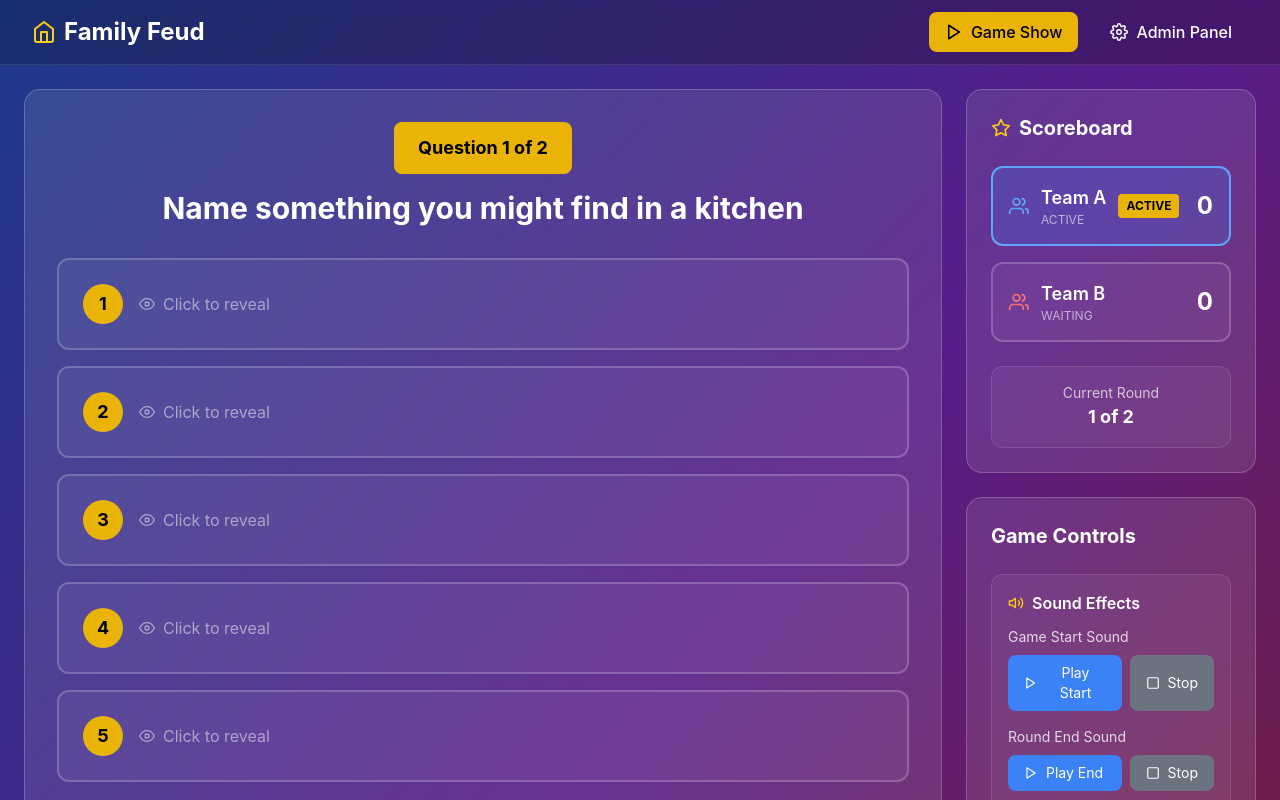
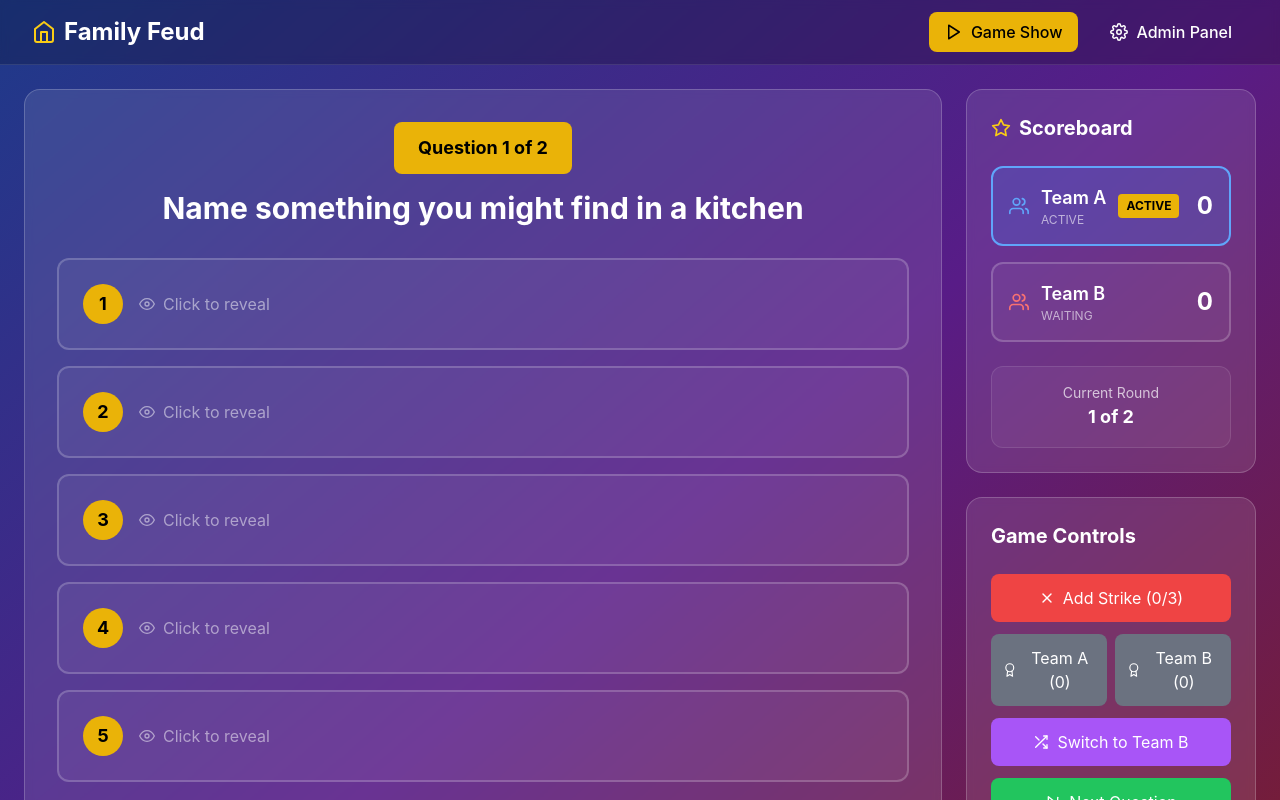
Before and after one commit to Drlmspace/Family-Feud-Game-Creator-6195, a React (Vite) app: page /#/game in a window 1280 px wide. Shown: the top 800 px of the page. Built offline with nearby package versions, Linux system fonts and the light colour scheme.

Commit message:
Added files via Greta

```diff
--- a/src/components/GameControls.jsx
+++ b/src/components/GameControls.jsx
@@ -4,10 +4,10 @@ import { useGame } from '../context/GameContext';
 import SafeIcon from '../common/SafeIcon';
 import * as FiIcons from 'react-icons/fi';
 
-const { FiX, FiSkipForward, FiRotateCcw, FiRefreshCw, FiShuffle, FiAward, FiZap, FiShield, FiVolume2, FiPlay, FiPause, FiSquare } = FiIcons;
+const { FiX, FiSkipForward, FiRotateCcw, FiRefreshCw, FiShuffle, FiAward, FiZap, FiShield } = FiIcons;
 
 function GameControls() {
-  const { state, dispatch, getSoundStatus } = useGame();
+  const { state, dispatch } = useGame();
 
   const handleAddStrike = () => {
     dispatch({ type: 'ADD_STRIKE' });
@@ -59,64 +59,6 @@ function GameControls() {
     }
   };
 
-  const handlePlaySound = (soundType) => {
-    dispatch({ type: 'PLAY_SOUND', payload: soundType });
-  };
-
-  const handlePauseSound = (soundType) => {
-    dispatch({ type: 'PAUSE_SOUND', payload: soundType });
-  };
-
-  const handleStopSound = (soundType) => {
-    dispatch({ type: 'STOP_SOUND', payload: soundType });
-  };
-
-  const handleResumeSound = (soundType) => {
-    dispatch({ type: 'RESUME_SOUND', payload: soundType });
-  };
-
-  const getSoundButtonColor = (soundType) => {
-    const status = getSoundStatus(soundType);
-    switch (status) {
-      case 'playing': return 'bg-green-500 hover:bg-green-600';
-      case 'paused': return 'bg-yellow-500 hover:bg-yellow-600';
-      default: return 'bg-blue-500 hover:bg-blue-600';
-    }
-  };
-
-  const getSoundButtonIcon = (soundType) => {
-    const status = getSoundStatus(soundType);
-    switch (status) {
-      case 'playing': return FiPause;
-      case 'paused': return FiPlay;
-      default: return FiPlay;
-    }
-  };
-
-  const getSoundButtonText = (soundType) => {
-    const status = getSoundStatus(soundType);
-    switch (status) {
-      case 'playing': return 'Pause';
-      case 'paused': return 'Resume';
-      default: return 'Play';
-    }
-  };
-
-  const handleSoundButtonClick = (soundType) => {
-    const status = getSoundStatus(soundType);
-    switch (status) {
-      case 'playing':
-        handlePauseSound(soundType);
-        break;
-      case 'paused':
-        handleResumeSound(soundType);
-        break;
-      default:
-        handlePlaySound(soundType);
-        break;
-    }
-  };
-
   const isGameComplete = state.currentQuestionIndex >= state.questions.length;
   const canStartFastMoney = isGameComplete;
 
@@ -125,85 +67,6 @@ function GameControls() {
       <h3 className="text-xl font-bold text-white mb-6">Game Controls</h3>
 
       <div className="space-y-3">
-        {/* Sound Controls */}
-        <div className="bg-white/5 rounded-xl p-4 border border-white/10 mb-4">
-          <div className="flex items-center space-x-2 mb-3">
-            <SafeIcon icon={FiVolume2} className="text-yellow-400" />
-            <h4 className="text-white font-semibold">Sound Effects</h4>
-          </div>
-
-          {/* Game Start Sound Controls */}
-          <div className="mb-4">
-            <div className="text-white/80 text-sm mb-2">Game Start Sound</div>
-            <div className="flex space-x-2">
-              <motion.button
-                onClick={() => handleSoundButtonClick('gameStart')}
-                className={`${getSoundButtonColor('gameStart')} text-white px-4 py-2 rounded-lg flex items-center space-x-2 transition-colors text-sm flex-1`}
-                whileHover={{ scale: 1.02 }}
-                whileTap={{ scale: 0.98 }}
-              >
-                <SafeIcon icon={getSoundButtonIcon('gameStart')} />
-                <span>{getSoundButtonText('gameStart')} Start</span>
-              </motion.button>
-
-              <motion.button
-                onClick={() => handleStopSound('gameStart')}
-                disabled={getSoundStatus('gameStart') === 'stopped'}
-                className="bg-red-500 hover:bg-red-600 disabled:bg-gray-500 disabled:cursor-not-allowed text-white px-4 py-2 rounded-lg flex items-center space-x-2 transition-colors text-sm"
-                whileHover={{ scale: getSoundStatus('gameStart') === 'stopped' ? 1 : 1.02 }}
-                whileTap={{ scale: 0.98 }}
-              >
-                <SafeIcon icon={FiSquare} />
-                <span>Stop</span>
-              </motion.button>
-            </div>
-          </div>
-
-          {/* Round End Sound Controls */}
-          <div>
-            <div className="text-white/80 text-sm mb-2">Round End Sound</div>
-            <div className="flex space-x-2">
-              <motion.button
-                onClick={() => handleSoundButtonClick('roundEnd')}
-                className={`${getSoundButtonColor('roundEnd')} text-white px-4 py-2 rounded-lg flex items-center space-x-2 transition-colors text-sm flex-1`}
-                whileHover={{ scale: 1.02 }}
-                whileTap={{ scale: 0.98 }}
-              >
-                <SafeIcon icon={getSoundButtonIcon('roundEnd')} />
-                <span>{getSoundButtonText('roundEnd')} End</span>
-              </motion.button>
-
-              <motion.button
-                onClick={() => handleStopSound('roundEnd')}
-                disabled={getSoundStatus('roundEnd') === 'stopped'}
-                className="bg-red-500 hover:bg-red-600 disabled:bg-gray-500 disabled:cursor-not-allowed text-white px-4 py-2 rounded-lg flex items-center space-x-2 transition-colors text-sm"
-                whileHover={{ scale: getSoundStatus('roundEnd') === 'stopped' ? 1 : 1.02 }}
-                whileTap={{ scale: 0.98 }}
-              >
-                <SafeIcon icon={FiSquare} />
-                <span>Stop</span>
-              </motion.button>
-            </div>
-          </div>
-
-          {/* Sound Status Indicators */}
-          <div className="mt-3 p-2 bg-white/5 rounded-lg">
-            <div className="text-xs text-white/60 mb-1">Sound Status:</div>
-            <div className="flex justify-between text-xs">
-              <span className="text-white/80">
-                Game Start: <span className={`font-bold ${getSoundStatus('gameStart') === 'playing' ? 'text-green-400' : getSoundStatus('gameStart') === 'paused' ? 'text-yellow-400' : 'text-gray-400'}`}>
-                  {getSoundStatus('gameStart').toUpperCase()}
-                </span>
-              </span>
-              <span className="text-white/80">
-                Round End: <span className={`font-bold ${getSoundStatus('roundEnd') === 'playing' ? 'text-green-400' : getSoundStatus('roundEnd') === 'paused' ? 'text-yellow-400' : 'text-gray-400'}`}>
-                  {getSoundStatus('roundEnd').toUpperCase()}
-                </span>
-              </span>
-            </div>
-          </div>
-        </div>
-
         {!isGameComplete && (
           <>
             {/* Add Strike */}
```
